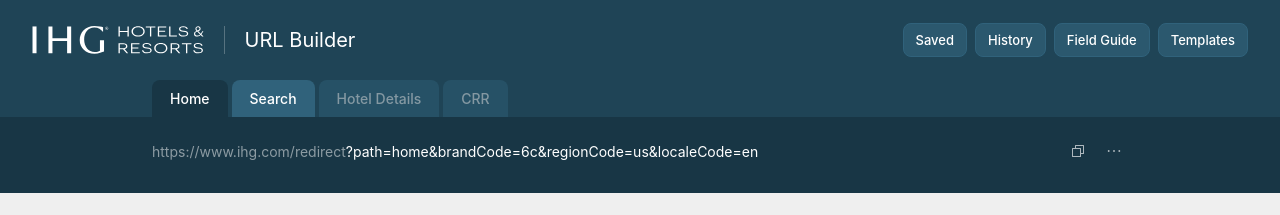
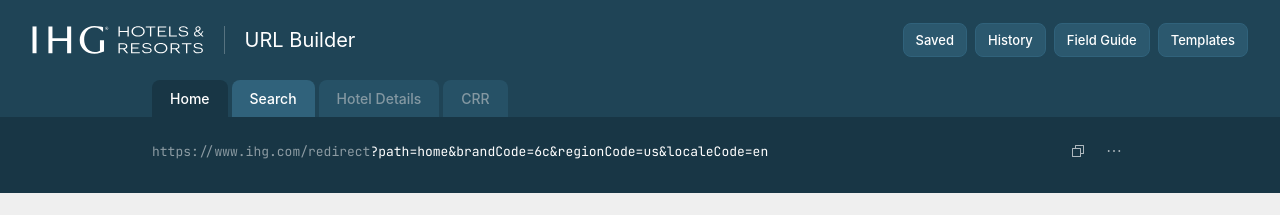
Before and after one commit to mnizinski79/url-builder, an Angular app: page / in a window 1280 px wide. Shown: the top 215 px of the page. Built offline with nearby package versions, Linux system fonts and the light colour scheme.

Commit message:
feat: use JetBrains Mono font for URL bar

```diff
--- a/src/app/components/url-bar/url-bar.component.css
+++ b/src/app/components/url-bar/url-bar.component.css
@@ -26,8 +26,8 @@
   display: flex;
   align-items: baseline;
   white-space: nowrap;
-  font-size: 14px;
-  font-family: 'Inter', sans-serif;
+  font-size: 13px;
+  font-family: 'JetBrains Mono', monospace;
   overflow: hidden;
 }
 
--- a/src/index.html
+++ b/src/index.html
@@ -6,6 +6,9 @@
   <base href="/">
   <meta name="viewport" content="width=device-width, initial-scale=1">
   <link rel="icon" type="image/x-icon" href="favicon.ico">
+  <link rel="preconnect" href="https://fonts.googleapis.com">
+  <link rel="preconnect" href="https://fonts.gstatic.com" crossorigin>
+  <link href="https://fonts.googleapis.com/css2?family=JetBrains+Mono:wght@400;500&display=swap" rel="stylesheet">
 </head>
 <body>
   <app-root></app-root>
```
